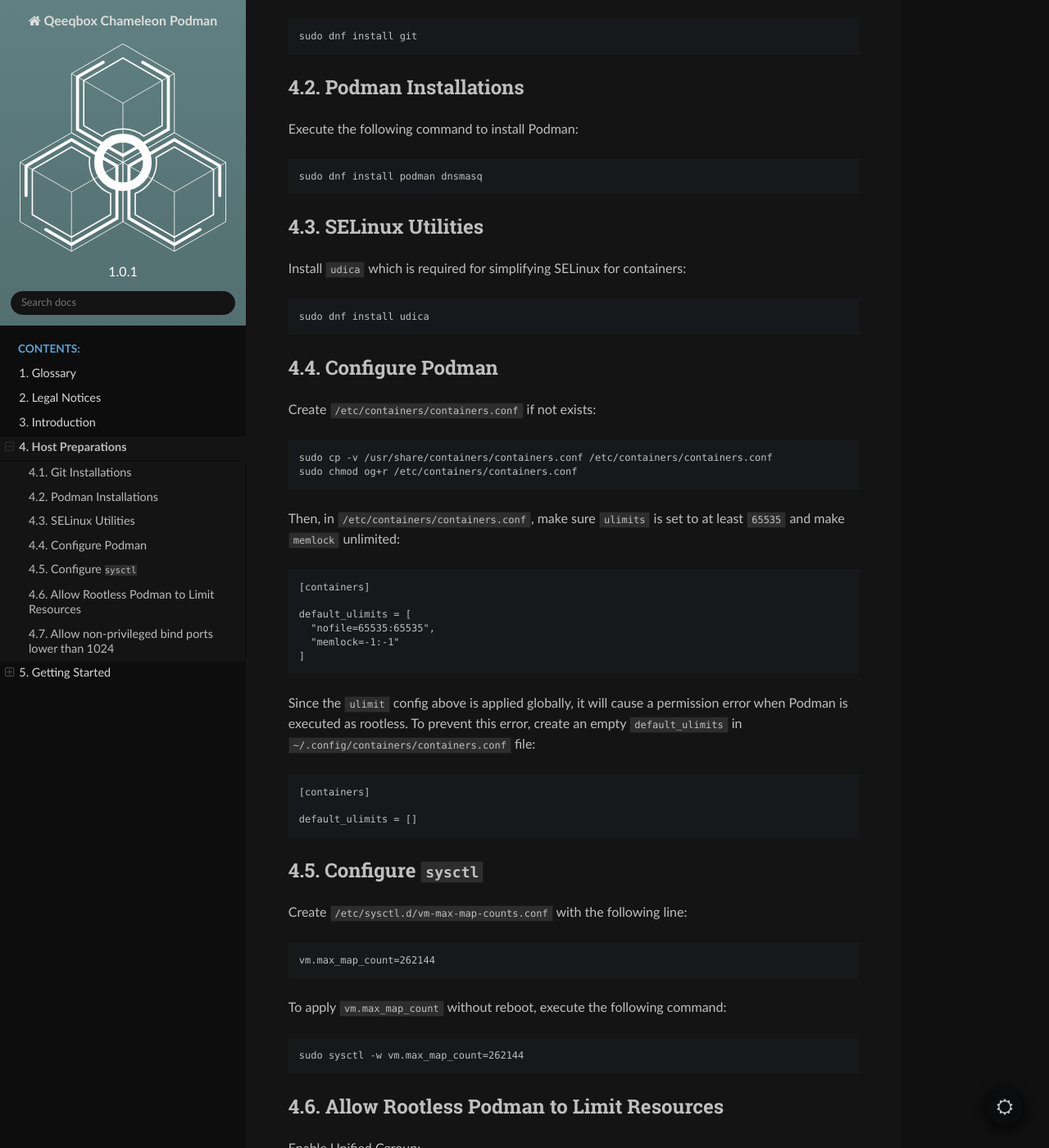
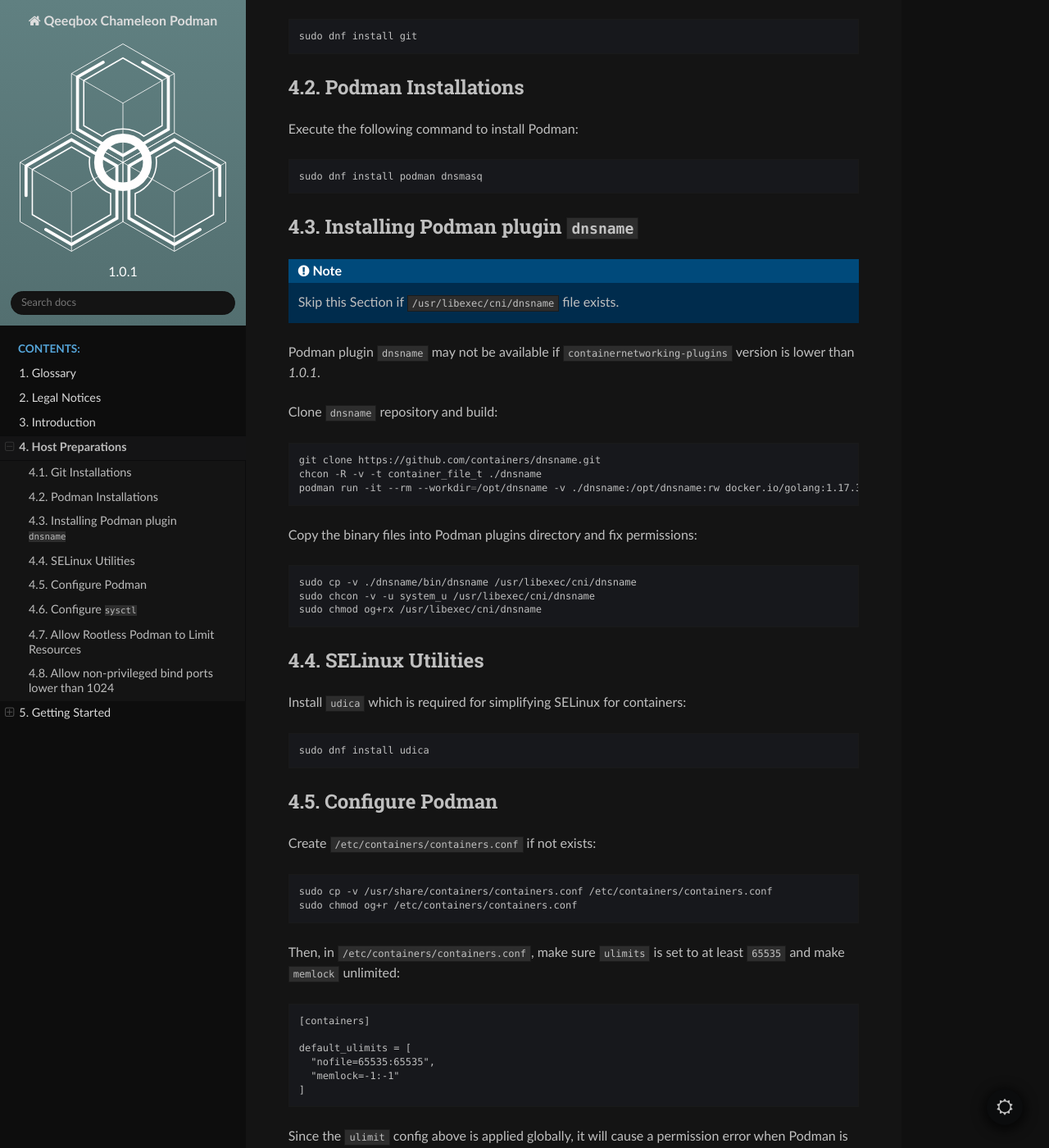
Before and after one commit to extra2000/qeeqbox-chameleon-podman, a Sphinx documentation site: the page built from docs/source/host_preparations.rst, in a window 1280 px wide and 1400 px high, scrolled down 336 px. Shown: the whole window at 82% size. Built offline with Sphinx 7.4.7 and the Read the Docs theme 2.0.0, drawn with Linux system fonts in a browser that asks for light colours.

Commit message:
docs(host-preparations): add `dnsname` installations

```diff
--- a/docs/source/host_preparations.rst
+++ b/docs/source/host_preparations.rst
@@ -20,6 +20,31 @@
 .. code-block:: bash
 
     sudo dnf install podman dnsmasq
+
+Installing Podman plugin ``dnsname``
+------------------------------------
+
+.. note::
+
+    Skip this Section if ``/usr/libexec/cni/dnsname`` file exists.
+
+Podman plugin ``dnsname`` may not be available if ``containernetworking-plugins`` version is lower than `1.0.1`.
+
+Clone ``dnsname`` repository and build:
+
+.. code-block:: bash
+
+    git clone https://github.com/containers/dnsname.git
+    chcon -R -v -t container_file_t ./dnsname
+    podman run -it --rm --workdir=/opt/dnsname -v ./dnsname:/opt/dnsname:rw docker.io/golang:1.17.3 make
+
+Copy the binary files into Podman plugins directory and fix permissions:
+
+.. code-block:: bash
+
+    sudo cp -v ./dnsname/bin/dnsname /usr/libexec/cni/dnsname
+    sudo chcon -v -u system_u /usr/libexec/cni/dnsname
+    sudo chmod og+rx /usr/libexec/cni/dnsname
 
 SELinux Utilities
 -----------------
```
